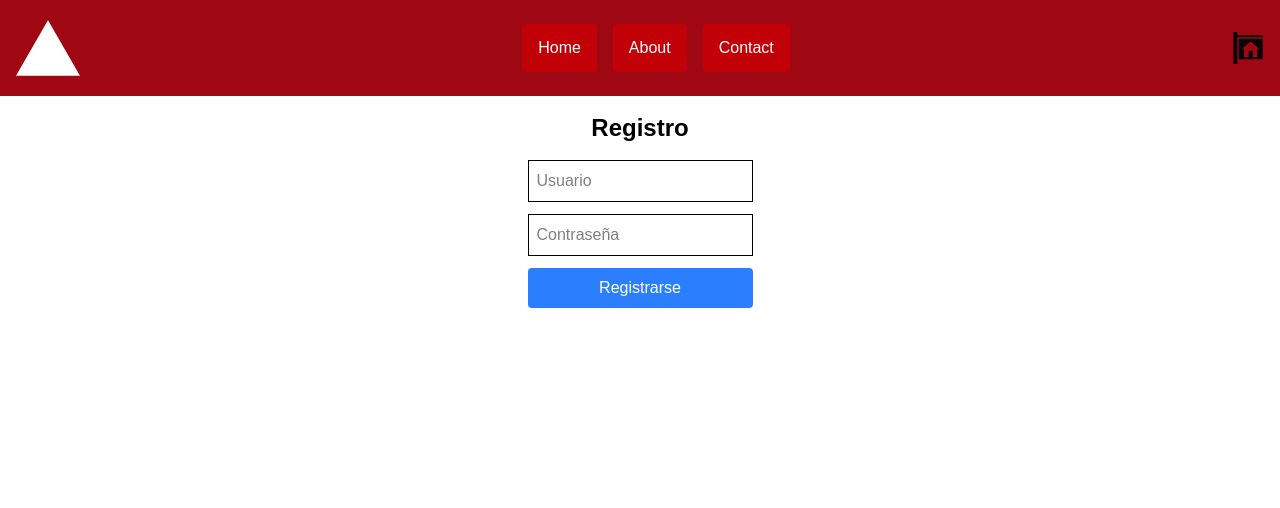
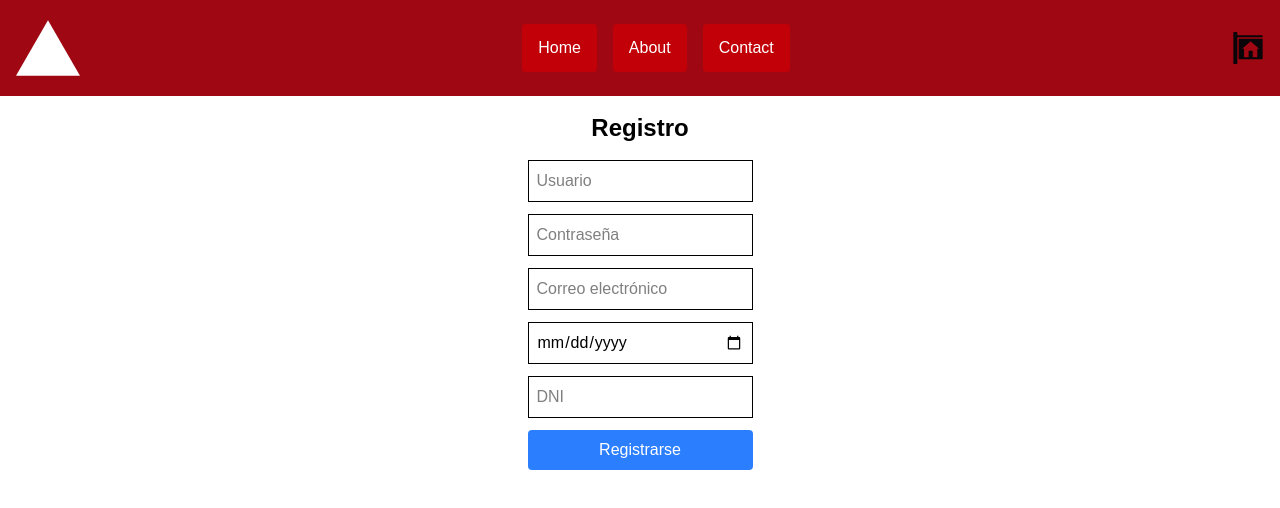
Before and after one commit to ManuE101/AppAlquilerExpress, a Next.js app in the folder alquilerexpress/: page /auth/register in a window 1280 px wide. Shown: the top 508 px of the page. Built offline with nearby package versions, Linux system fonts and the light colour scheme.

Commit message:
cambios en el login

```diff
--- a/alquilerexpress/src/app/auth/register/page.js
+++ b/alquilerexpress/src/app/auth/register/page.js
@@ -1,24 +1,90 @@
+// "use client"
+// import { registerFetch } from "../../../../utils/auth_fetchs";
+
+
+// export default function RegisterPage() {
+//  async function handleSubmit(event) {
+//     event.preventDefault();
+
+//     const formData = new FormData(event.target);
+//     const username = formData.get("username");
+//     const password = formData.get("password");
+
+//     try {
+//       await registerFetch(username, password);
+//       alert("Usuario registrado con exito!");
+//       event.target.reset();
+//     } catch (err) {
+//       alert(err.message);
+//     }
+//   }
+
+
+//   return (
+//     <div className="p-4 text-black flex flex-col w-full justify-center items-center">
+//       <h1 className="text-2xl font-bold mb-4">Registro</h1>
+//       <form onSubmit={handleSubmit} className="flex flex-col gap-3 max-w-sm">
+//         <input
+//           type="text"
+//           name="username"
+//           placeholder="Usuario"
+//           className="border p-2"
+//           required
+//         />
+//         <input
+//           type="password"
+//           name="password"
+//           placeholder="Contraseña"
+//           className="border p-2"
+//           required
+//         />
+//         <button
+//           type="submit"
+//           className="bg-blue-500 text-white px-4 py-2 rounded"
+//         >
+//           Registrarse
+//         </button>
+//       </form>
+//     </div>
+//   );
+// }
+
 "use client"
 import { registerFetch } from "../../../../utils/auth_fetchs";
 
-
 export default function RegisterPage() {
- async function handleSubmit(event) {
+  async function handleSubmit(event) {
     event.preventDefault();
 
     const formData = new FormData(event.target);
     const username = formData.get("username");
     const password = formData.get("password");
+    const email = formData.get("email");
+    const birthdate = formData.get("birthdate");
+    const dni = formData.get("dni");
+
+    // validar > 18
+    const birth = new Date(birthdate);
+    const today = new Date();
+    const age = today.getFullYear() - birth.getFullYear();
+    const monthDiff = today.getMonth() - birth.getMonth();
+    const dayDiff = today.getDate() - birth.getDate();
+
+    const isOver18 = age > 18 || (age === 18 && (monthDiff > 0 || (monthDiff === 0 && dayDiff >= 0)));
+
+    if (!isOver18) {
+      alert("Debes tener al menos 18 años para registrarte.");
+      return;
+    }
 
     try {
-      await registerFetch(username, password);
+      await registerFetch(username, password, email, birthdate, dni);
       alert("Usuario registrado con exito!");
       event.target.reset();
     } catch (err) {
       alert(err.message);
     }
   }
-
 
   return (
     <div className="p-4 text-black flex flex-col w-full justify-center items-center">
@@ -38,6 +104,27 @@ export default function RegisterPage() {
           className="border p-2"
           required
         />
+        <input
+          type="email"
+          name="email"
+          placeholder="Correo electrónico"
+          className="border p-2"
+          required
+        />
+        <input
+          type="date"
+          name="birthdate"
+          placeholder="Fecha de nacimiento"
+          className="border p-2"
+          required
+        />
+        <input
+          type="text"
+          name="dni"
+          placeholder="DNI"
+          className="border p-2"
+          required
+        />
         <button
           type="submit"
           className="bg-blue-500 text-white px-4 py-2 rounded"
--- a/alquilerexpress/utils/auth_fetchs.js
+++ b/alquilerexpress/utils/auth_fetchs.js
@@ -1,8 +1,23 @@
-export async function registerFetch(username, password) {
+// export async function registerFetch(username, password) {
+//   const res = await fetch("http://localhost:8080/user/register", {
+//     method: "POST",
+//     headers: { "Content-Type": "application/json" },
+//     body: JSON.stringify({ username, password }),
+//   });
+
+//   if (!res.ok) {
+//     const msg = await res.text();
+//     throw new Error(msg);
+//   }
+
+//   return await res.json().catch(() => null); // si no hay json devuelve null
+// }
+
+export async function registerFetch(username, password, email, birthdate, dni) {
   const res = await fetch("http://localhost:8080/user/register", {
     method: "POST",
     headers: { "Content-Type": "application/json" },
-    body: JSON.stringify({ username, password }),
+    body: JSON.stringify({ username, password, email, birthdate, dni }),
   });
 
   if (!res.ok) {
@@ -12,6 +27,7 @@ export async function registerFetch(username, password) {
 
   return await res.json().catch(() => null); // si no hay json devuelve null
 }
+
 
 
 export async function loginFetch(username,password) {
```
Also changed, not shown: 1 other file (tests, documents, lock files or other folders).
